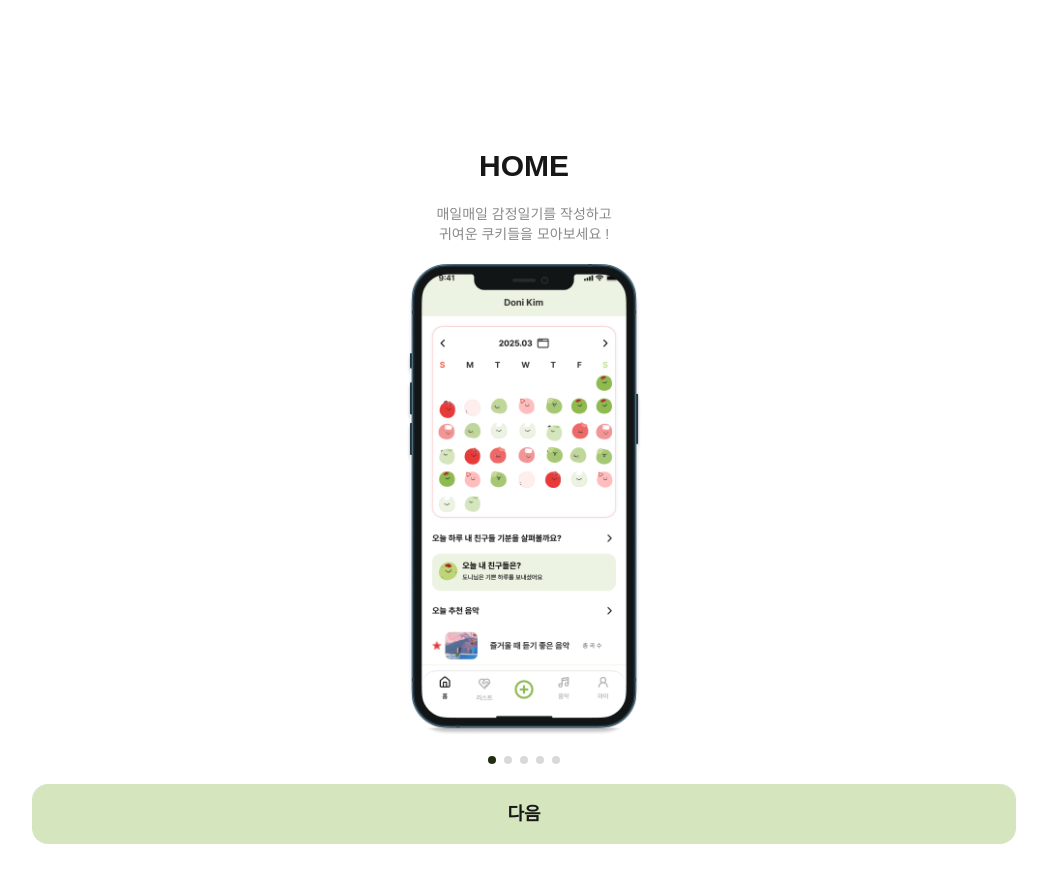
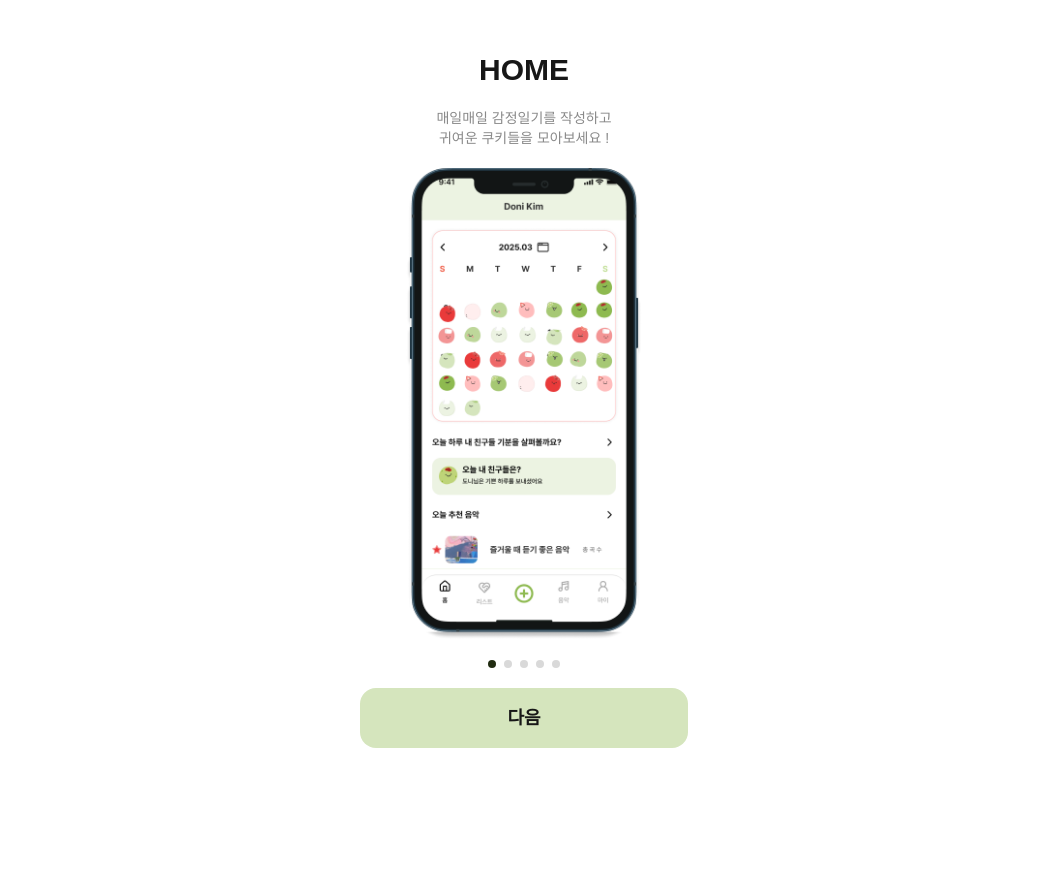
Before and after one commit to fourkie/fourkie, a Next.js app: page /tutorial in a window 1280 px wide. Shown: the top 882 px of the page, without its empty margins (116-1163 px from the left). After the commit the page ends 800 px from the top, so only its background shows below. Built offline with nearby package versions, Linux system fonts and the light colour scheme; no server answers; a web font is replaced by a local one.

Commit message:
style: 튜토리얼 페이지 레이아웃 강제 고정

```diff
--- a/src/app/tutorial/_components/tutorial-description.tsx
+++ b/src/app/tutorial/_components/tutorial-description.tsx
@@ -13,12 +13,11 @@ const TutorialDescription = ({
 }: DescriptionProps) => {
   return (
     <div
-      className={`flex min-h-screen flex-col justify-center ${currentStep !== 4 ? "bg-white" : "bg-primary-50"} font-minsans`}
+      className={`flex min-h-screen min-w-[360px] items-center justify-center ${currentStep !== 4 ? "bg-white" : "bg-primary-50"} font-minsans`}
     >
-      <div className="flex flex-1 flex-col items-center justify-center gap-5">
-        {/* 로그인으로 이동시키는 버튼 */}
+      <div className="flex w-full max-w-[360px] flex-col items-center justify-center gap-5 px-4">
         {currentStep === 4 ? (
-          <div className="my-32 flex flex-col items-center">
+          <div className="flex flex-col items-center">
             <Image
               src={image}
               alt={title}
@@ -92,7 +91,7 @@ const TutorialDescription = ({
                   alt="FRIEND2"
                   width={353}
                   height={231}
-                  className="animate-friend2 absolute left-1/3 top-1/4 -translate-x-16 -translate-y-10 object-contain drop-shadow-md"
+                  className="absolute left-1/3 top-1/4 -translate-x-16 -translate-y-10 animate-friend2 object-contain drop-shadow-md"
                   priority
                 />
               )}
--- a/src/app/tutorial/page.tsx
+++ b/src/app/tutorial/page.tsx
@@ -4,7 +4,9 @@ import TutorialContainer from "./_components/tutorial-container";
 const Tutorial = () => {
   return (
     <Suspense>
-      <TutorialContainer />
+      <div className="fixed inset-0 z-50 bg-white">
+        <TutorialContainer />
+      </div>
     </Suspense>
   );
 };
```
